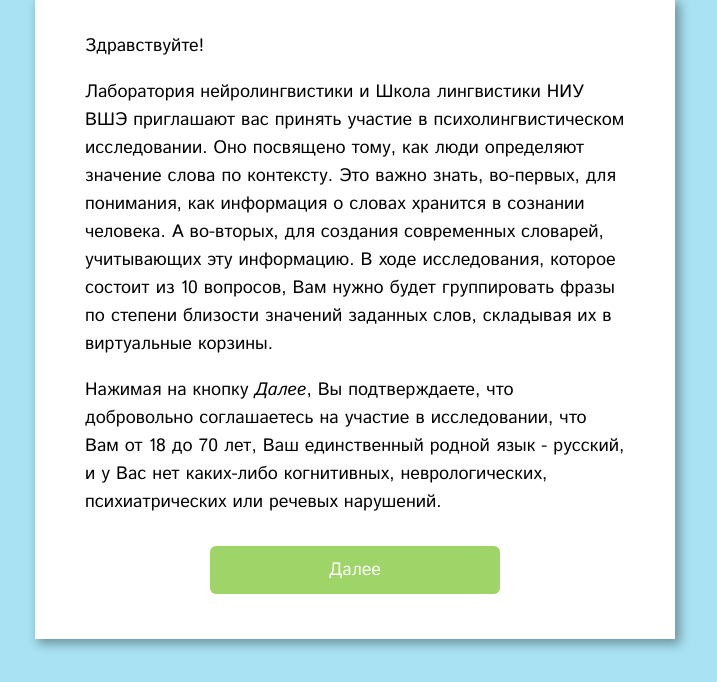
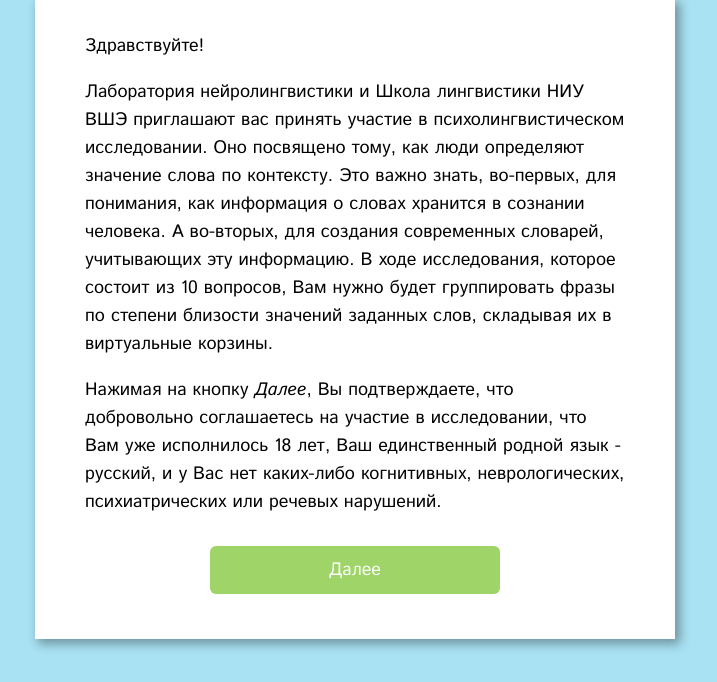
Before and after one commit to lopuhin/sense-grouping-survey, a Django app: page / in a window 1280 px wide; the page is wider, and only the part inside the window is pictured. Shown: the part 21-703 px from the top of that part, without its empty margins (285-1002 px from the left). Run offline with Django 3.2, Linux system fonts and the light colour scheme; data comes from the database, SQL or seed files in the repository.

Commit message:
remove max age

```diff
--- a/survey/templates/survey/start.html
+++ b/survey/templates/survey/start.html
@@ -16,7 +16,7 @@
             Лаборатория нейролингвистики и Школа лингвистики НИУ ВШЭ приглашают вас принять участие в психолингвистическом исследовании. Оно посвящено тому, как люди определяют значение слова по контексту. Это важно знать, во-первых, для понимания, как информация о словах хранится в сознании человека. А во-вторых, для создания современных словарей, учитывающих эту информацию. В ходе исследования, которое состоит из 10 вопросов, Вам нужно будет группировать фразы по степени близости значений заданных слов, складывая их в виртуальные корзины.
           </p>
           <p>
-            Нажимая на кнопку <i>Далее</i>, Вы подтверждаете, что добровольно соглашаетесь на участие в исследовании, что Вам от 18 до 70 лет, Ваш единственный родной язык - русский, и у Ваc нет каких-либо когнитивных, неврологических, психиатрических или речевых нарушений.
+            Нажимая на кнопку <i>Далее</i>, Вы подтверждаете, что добровольно соглашаетесь на участие в исследовании, что Вам уже исполнилось 18 лет, Ваш единственный родной язык - русский, и у Ваc нет каких-либо когнитивных, неврологических, психиатрических или речевых нарушений.
           </p>
           <div class="submit">Далее</div>
       </form>
@@ -33,7 +33,7 @@
         </div>
         <div>
           <p class="title">Возраст</p>
-          <input type="number" min="18" max="70" class="input" name="age" placeholder="введите число от 18 до 70">
+          <input type="number" min="18" class="input" name="age" placeholder="введите возраст (от 18 лет)">
         </div>
         <div>
           <p class="title">Ведущая рука</p>
```
